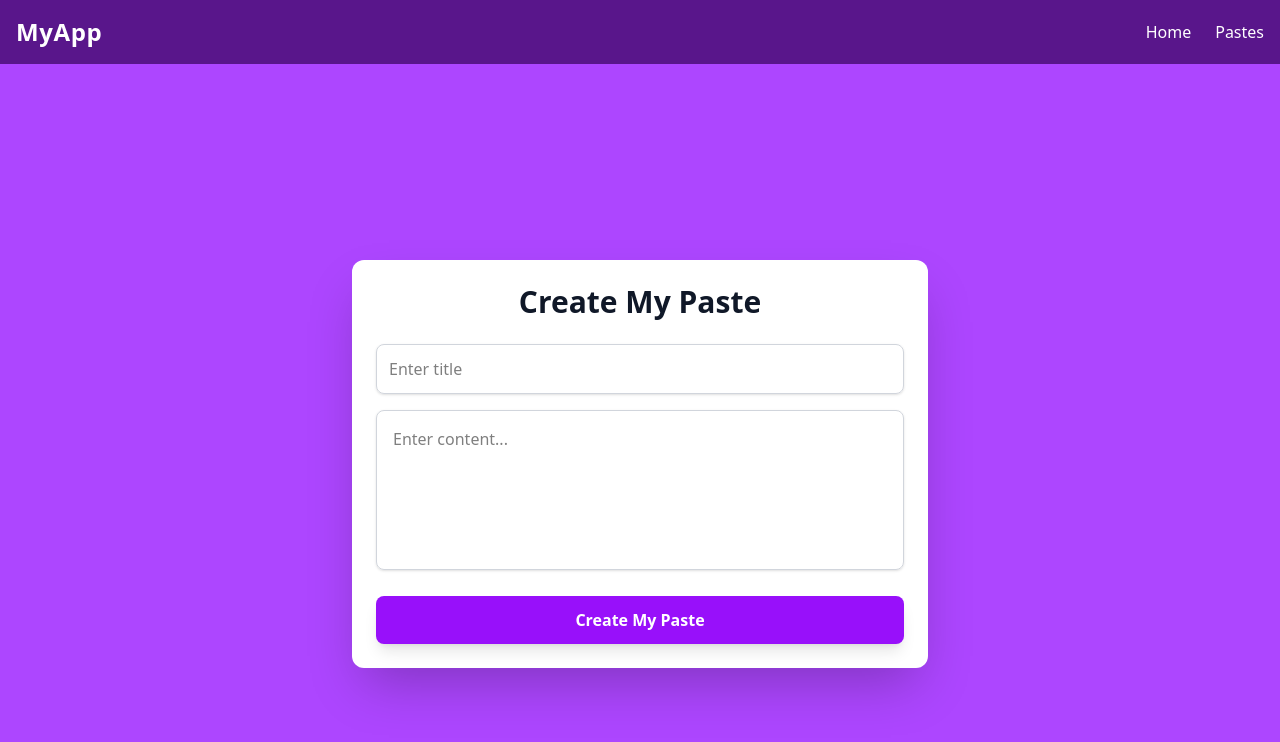
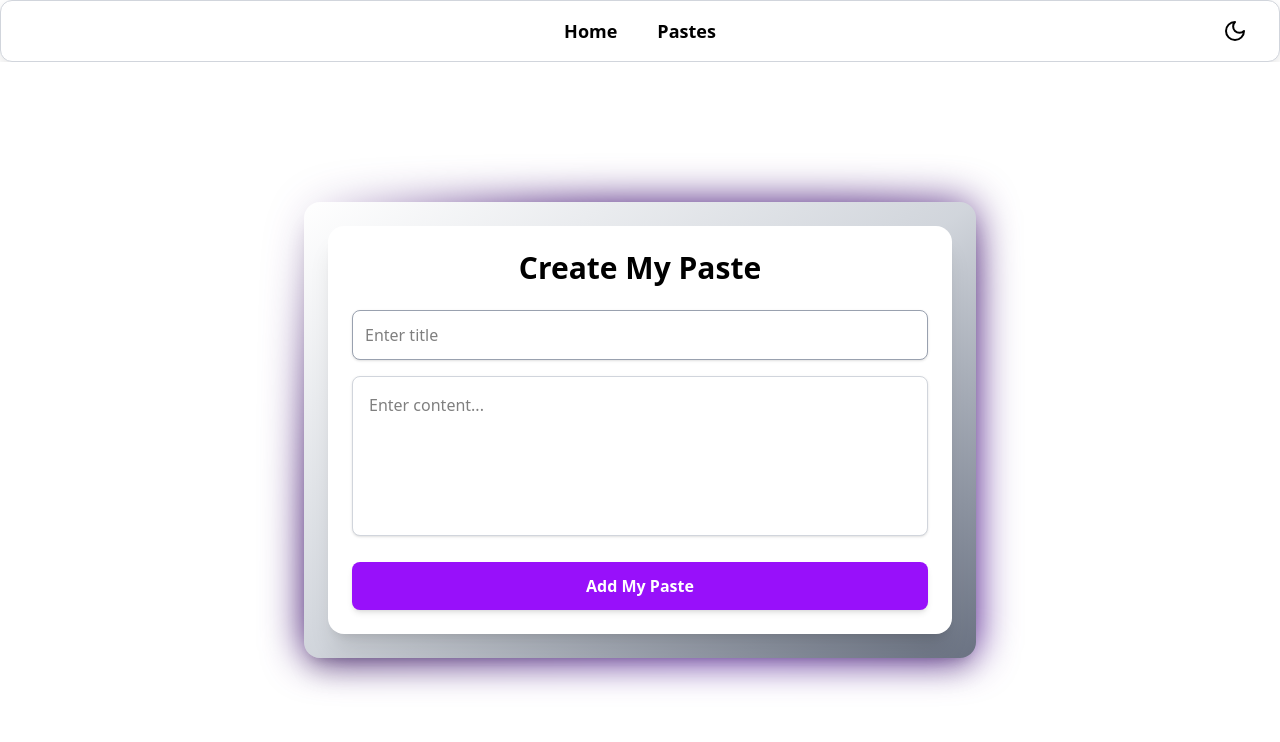
Before and after one commit to rohitdevelop/Copy_Paste_App, a React (Vite) app: page / in a window 1280 px wide. Shown: the top 742 px of the page. Built offline with nearby package versions, Linux system fonts and the light colour scheme.

Commit message:
ui optamisation

```diff
--- a/package.json
+++ b/package.json
@@ -12,12 +12,16 @@
   "dependencies": {
     "@reduxjs/toolkit": "^2.6.1",
     "@tailwindcss/vite": "^4.0.15",
+    "clsx": "^2.1.1",
+    "framer-motion": "^12.16.0",
     "lucide-react": "^0.483.0",
+    "motion": "^12.16.0",
     "react": "^19.0.0",
     "react-dom": "^19.0.0",
     "react-hot-toast": "^2.5.2",
     "react-redux": "^9.2.0",
     "react-router-dom": "^7.4.0",
+    "tailwind-merge": "^3.3.0",
     "tailwindcss": "^4.0.15"
   },
   "devDependencies": {
--- a/src/App.jsx
+++ b/src/App.jsx
@@ -1,21 +1,45 @@
-import React from 'react';
-import './App.css'
-import {Routes, Route } from 'react-router-dom';
-import Navbar from './Component/Navbar';
-import Home from './Component/Home';
-import Paste from './Component/Paste';
-import ViewPaste from './Component/ViewPaste';
+import React, { createContext, useState, useEffect } from "react";
+import "./App.css";
+import { Routes, Route } from "react-router-dom";
+import Navbar from "./Component/Navbar";
+import Home from "./Component/Home";
+import Paste from "./Component/Paste";
+import ViewPaste from "./Component/ViewPaste";
+
+export const Themecontext = createContext();
 
 const App = () => {
+  const [theme, setTheme] = useState("light");
+
+  // ✅ Optional: Persist theme in localStorage
+  useEffect(() => {
+    const savedTheme = localStorage.getItem("theme");
+    if (savedTheme) {
+      setTheme(savedTheme);
+      document.documentElement.classList.toggle("dark", savedTheme === "dark");
+    }
+  }, []);
+
+  useEffect(() => {
+    localStorage.setItem("theme", theme);
+    document.documentElement.classList.toggle("dark", theme === "dark");
+  }, [theme]);
+
   return (
-    <>
+    <Themecontext.Provider value={{ theme, setTheme }}>
+      <div
+        className={`min-h-screen transition-all duration-500 ${
+          theme === "light" ? "bg-white text-black" : "bg-black text-white"
+        }`}
+      >
         <Navbar />
         <Routes>
           <Route path="/" element={<Home />} />
           <Route path="/pastes" element={<Paste />} />
           <Route path="/pastes/:id" element={<ViewPaste />} />
         </Routes>
-    </>
+      </div>
+    </Themecontext.Provider>
   );
 };
 
--- a/src/Component/Home.jsx
+++ b/src/Component/Home.jsx
@@ -1,7 +1,9 @@
-import React, { useEffect, useState, useMemo } from "react";
+import React, { useEffect, useState, useMemo, useContext } from "react";
 import { useDispatch, useSelector } from "react-redux";
 import { useSearchParams } from "react-router-dom";
 import { addToPastes, updateToPaste } from "../Redux/PasteSlice";
+import HoverBorderGradient from "../Component/HoverBorderGradient";
+import { Themecontext } from "../App"; // ✅ Theme context
 
 const Home = () => {
   const [title, setTitle] = useState("");
@@ -12,6 +14,8 @@ const Home = () => {
   const dispatch = useDispatch();
   const allPastes = useSelector((state) => state.Paste?.pastes ?? []);
   const pastesMemoized = useMemo(() => allPastes, [allPastes]);
+
+  const { theme } = useContext(Themecontext); // ✅ Access theme
 
   useEffect(() => {
     if (pasteId) {
@@ -47,15 +51,33 @@ const Home = () => {
   }
 
   return (
-    <div className="flex flex-col items-center justify-center min-h-screen bg-purple-500 p-12">
-      <div className="bg-white bg-opacity-80 backdrop-blur-lg p-6 rounded-xl shadow-2xl w-full max-w-lg sm:max-w-md md:max-w-lg lg:max-w-xl">
-        <h1 className="text-3xl font-semibold text-center mb-6 text-gray-900">
+    <div
+      className={`flex flex-col items-center justify-center min-h-[92vh] px-4 py-8 transition-colors duration-500 ${
+        theme === "light" ? "bg-white text-black" : "bg-[#121212] text-white"
+      }`}
+    >
+      <HoverBorderGradient
+        as="div"
+        containerClassName="w-full max-w-2xl rounded-2xl"
+      >
+        <div
+          className={`w-full rounded-2xl p-6 shadow-xl transition-all duration-300 ${
+            theme === "light"
+              ? "bg-white text-black"
+              : "bg-[#1e1e1e] text-white"
+          }`}
+        >
+          <h1 className="text-3xl font-bold text-center mb-6">
             {pasteId ? "Update Paste" : "Create My Paste"}
           </h1>
 
           {/* Title Input */}
           <input
-          className="w-full p-3 border border-gray-300 rounded-lg focus:outline-none focus:ring-2 focus:ring-blue-500 shadow-sm transition duration-200"
+            className={`w-full p-3 rounded-lg mb-4 transition-all duration-200 shadow-sm border outline-none ${
+              theme === "light"
+                ? "border-gray-400 bg-white text-black focus:ring-blue-500"
+                : "border-gray-700 bg-[#2a2a2a] text-white focus:ring-purple-500"
+            }`}
             type="text"
             value={title}
             placeholder="Enter title"
@@ -64,7 +86,11 @@ const Home = () => {
 
           {/* Content Textarea */}
           <textarea
-          className="w-full h-40 mt-4 p-4 border border-gray-300 rounded-lg focus:outline-none focus:ring-2 focus:ring-blue-500 shadow-sm transition duration-200 resize-none"
+            className={`w-full h-40 p-4 rounded-lg resize-none shadow-sm border outline-none transition-all duration-200 ${
+              theme === "light"
+                ? "border-gray-300 bg-white text-black focus:ring-blue-500"
+                : "border-gray-700 bg-[#2a2a2a] text-white focus:ring-purple-500"
+            }`}
             value={value}
             placeholder="Enter content..."
             onChange={(e) => setValue(e.target.value)}
@@ -72,12 +98,13 @@ const Home = () => {
 
           {/* Button */}
           <button
-          className="w-full mt-5 bg-purple-600 cursor-pointer text-white py-3 rounded-lg font-semibold hover:bg-purple-700 active:scale-95 transition-all duration-300 shadow-lg"
+            className="w-full mt-5 bg-purple-600 text-white py-3 rounded-lg font-semibold hover:bg-purple-700 active:scale-95 transition-all duration-300 shadow-md"
             onClick={createOrUpdatePaste}
           >
-          {pasteId ? "Update Paste" : "Create My Paste"}
+            {pasteId ? "Update Paste" : "Add My Paste"}
           </button>
         </div>
+      </HoverBorderGradient>
     </div>
   );
 };
--- /dev/null
+++ b/src/Component/HoverBorderGradient.jsx
@@ -0,0 +1,96 @@
+"use client";
+import React, { useState, useEffect, useContext } from "react";
+import { motion } from "framer-motion";
+import { Themecontext } from "../App";
+
+export default function HoverBorderGradient({
+  children,
+  containerClassName = "",
+  className = "",
+  as: Tag = "div",
+  duration = 2,
+  clockwise = true,
+  ...props
+}) {
+  const { theme } = useContext(Themecontext);
+  const [direction, setDirection] = useState("TOP");
+  const [hovered, setHovered] = useState(false);
+
+  const rotateDirection = (current) => {
+    const dirs = ["TOP", "RIGHT", "BOTTOM", "LEFT"];
+    const index = dirs.indexOf(current);
+    return dirs[(index + (clockwise ? 1 : -1 + dirs.length)) % dirs.length];
+  };
+
+  // Sexy dark purple & black gradients
+const lightGradients = {
+  TOP: "radial-gradient(circle at 50% 0%, #6b21a8, #581c87 70%, transparent 100%)",
+  RIGHT: "radial-gradient(circle at 100% 50%, #7e22ce, #4c1d95 70%, transparent 100%)",
+  BOTTOM: "radial-gradient(circle at 50% 100%, #5b21b6, #3b0764 70%, transparent 100%)",
+  LEFT: "radial-gradient(circle at 0% 50%, #7c3aed, #4c1d95 70%, transparent 100%)",
+};
+
+
+  const darkGradients = {
+    TOP: "radial-gradient(circle at 50% 0%, #fff, transparent)",
+    RIGHT: "radial-gradient(circle at 100% 50%, #fff, transparent)",
+    BOTTOM: "radial-gradient(circle at 50% 100%, #fff, transparent)",
+    LEFT: "radial-gradient(circle at 0% 50%, #fff, transparent)",
+  };
+
+  const gradientMap = theme === "light" ? lightGradients : darkGradients;
+
+  useEffect(() => {
+    const interval = setInterval(() => {
+      setDirection((prev) => rotateDirection(prev));
+    }, duration * 1000);
+    return () => clearInterval(interval);
+  }, [theme, duration, clockwise]);
+
+  return (
+    <Tag
+      onMouseEnter={() => setHovered(true)}
+      onMouseLeave={() => setHovered(false)}
+      className={`relative rounded-2xl transition-all duration-500 ${containerClassName}`}
+      {...props}
+    >
+      {/* Glowing animated background */}
+      <motion.div
+        className="absolute inset-0 rounded-2xl z-0"
+style={{
+  filter: theme === "light" ? "blur(20px)" : "blur(20px)",
+}}
+        animate={{
+          background: hovered
+            ? [
+                gradientMap[direction],
+                gradientMap[rotateDirection(direction)],
+              ]
+            : gradientMap[direction],
+        }}
+        transition={{ duration, ease: "linear" }}
+      />
+
+      {/* Main content */}
+      <div
+        className={`
+          relative z-10 rounded-2xl p-6
+          transition-colors duration-500 ease-in-out
+          shadow-xl
+          ${theme === "light"
+            ? `bg-gradient-to-br from-white via-gray-300 to-gray-500
+               text-white
+               hover:brightness-105
+              `
+            : `bg-gradient-to-br from-purple-900 via-purple-800 to-gray-900
+               text-purple-100
+               hover:brightness-110`
+          }
+          ${className}
+        `}
+      >
+        {children}
+      </div>
+    </Tag>
+  );
+}
--- a/src/Component/Navbar.jsx
+++ b/src/Component/Navbar.jsx
@@ -1,49 +1,65 @@
-import React, { useState } from "react";
+import React, { useContext } from "react";
 import { Link } from "react-router-dom";
-import { Menu, X } from "lucide-react";
+import { Moon, Sun } from "lucide-react";
+import { Themecontext } from "../App";
 
 const Navbar = () => {
-  const [isOpen, setIsOpen] = useState(false);
+  const { theme, setTheme } = useContext(Themecontext);
+
+  const toggleTheme = () => {
+    const root = document.documentElement;
+    if (theme === "light") {
+      root.classList.add("dark");
+      setTheme("dark");
+    } else {
+      root.classList.remove("dark");
+      setTheme("light");
+    }
+  };
 
   return (
-    <nav className="bg-purple-900 p-4 shadow-md">
-      <div className="container mx-auto flex justify-between items-center">
-        {/* Logo */}
-        <Link to="/" className="text-white text-2xl font-bold tracking-wide">
-          MyApp
-        </Link>
+    <nav
+     className={`p-4 transition-all duration-500 rounded-xl
+  ${
+    theme === "light"
+      ? "bg-white text-black border border-gray-300 shadow-[0_4px_12px_rgba(0,0,0,0.1)]"
+      : "bg-[#1a1a1a] text-white border border-gray-700 shadow-[0_4px_12px_rgba(255,255,255,0.05)]"
+  }`}
 
-        {/* Desktop Links */}
-        <div className="hidden md:flex space-x-6">
-          <Link to="/" className="text-white hover:text-gray-300 transition duration-300">
+    >
+      <div className="max-w-screen-xl mx-auto flex justify-center items-center relative">
+        {/* Centered Links */}
+        <div className="flex space-x-10 text-center">
+          <Link
+            to="/"
+            className={`text-lg font-semibold transition duration-300 ${
+              theme === "light"
+                ? "text-black hover:text-purple-600"
+                : "text-white hover:text-purple-600"
+            }`}
+          >
             Home
           </Link>
-          <Link to="/pastes" className="text-white hover:text-gray-300 transition duration-300">
+          <Link
+            to="/pastes"
+            className={`text-lg font-semibold transition duration-300 ${
+              theme === "light"
+                ? "text-black hover:text-purple-600"
+                : "text-white hover:text-purple-600"
+            }`}
+          >
             Pastes
           </Link>
         </div>
 
-        {/* Mobile Menu Button */}
+        {/* Toggle Button */}
         <button
-          className="md:hidden text-white focus:outline-none"
-          onClick={() => setIsOpen(!isOpen)}
+          onClick={toggleTheme}
+          className="absolute right-4 top-1/2 -translate-y-1/2 hover:text-yellow-400 transition duration-300"
+          aria-label="Toggle Theme"
         >
-          {isOpen ? <X size={28} /> : <Menu size={28} />}
+          {theme === "dark" ? <Sun size={24} /> : <Moon size={24} />}
         </button>
-      </div>
-
-      {/* Mobile Menu */}
-      <div
-        className={`md:hidden z-20 flex flex-col text-center bg-purple-800 p-4 space-y-4 absolute w-full left-0 transition-transform duration-300 ease-in-out ${
-          isOpen ? "top-16" : "-top-96"
-        }`}
-      >
-        <Link to="/" className="text-white hover:text-gray-300" onClick={() => setIsOpen(false)}>
-          Home
-        </Link>
-        <Link to="/pastes" className="text-white hover:text-gray-300" onClick={() => setIsOpen(false)}>
-          Pastes
-        </Link>
       </div>
     </nav>
   );
--- a/src/Component/Paste.jsx
+++ b/src/Component/Paste.jsx
@@ -1,13 +1,15 @@
-import React, { useState, useMemo } from "react";
+import React, { useState, useMemo, useContext } from "react";
 import { useDispatch, useSelector } from "react-redux";
 import { removePaste } from "../Redux/PasteSlice";
 import toast from "react-hot-toast";
 import { Link } from "react-router-dom";
+import { Themecontext } from "../App"; // 🟡 Import context
 
 const Paste = () => {
   const dispatch = useDispatch();
   const [searchItem, setSearchItem] = useState("");
   const pastes = useSelector((state) => state.Paste?.pastes ?? []);
+  const { theme } = useContext(Themecontext); // 🟡 Get current theme
 
   const filteredData = useMemo(() => {
     return pastes.filter((paste) =>
@@ -26,11 +28,15 @@ const Paste = () => {
   };
 
   return (
-    <div className="p-12 md:p-12 bg-purple-500 min-h-screen flex flex-col items-center">
+    <div
+      className={`p-12 md:p-12 min-h-screen flex flex-col items-center transition-all duration-300 ${
+        theme === "dark" ? "bg-black text-white" : "bg-purple-100 text-black"
+      }`}
+    >
       {/* Search Bar */}
       <div className="w-full max-w-md">
         <input
-          className="w-full p-3 border border-white bg-white text-black rounded-md focus:ring-2 focus:ring-white shadow-sm"
+          className="w-full p-3 border border-gray-400 rounded-md focus:ring-2 focus:ring-purple-500 shadow-sm bg-white text-black"
           type="search"
           placeholder="Search pastes..."
           value={searchItem}
@@ -44,14 +50,16 @@ const Paste = () => {
           filteredData.map((paste) => (
             <div
               key={paste._id}
-              className="bg-white shadow-md rounded-lg p-3 flex flex-col gap-2"
+              className={`shadow-md rounded-lg p-3 flex flex-col gap-2 transition ${
+                theme === "dark"
+                  ? "bg-gray-900 text-white"
+                  : "bg-white text-black"
+              }`}
             >
               <div>
-                <h2 className="text-lg font-semibold text-gray-800 truncate">
-                  {paste.title}
-                </h2>
-                <p className="text-gray-600 text-sm truncate">{paste.content}</p>
-                <span className="text-gray-400 text-xs">
+                <h2 className="text-lg font-semibold truncate">{paste.title}</h2>
+                <p className="text-sm truncate">{paste.content}</p>
+                <span className="text-xs text-gray-400">
                   {new Date(paste.createdAt).toLocaleString()}
                 </span>
               </div>
@@ -61,46 +69,44 @@ const Paste = () => {
                 <Link to={`/?pasteId=${paste?._id}`}>
                   <button className="text-white font-bold border-2 border-black text-sm px-2 py-1 bg-blue-500 rounded-md hover:bg-blue-400 transition w-full">
                     <span className="block md:hidden">Edit</span>
-
                     <span className="hidden md:block">Edit the text</span>
-
                   </button>
                 </Link>
                 <Link to={`/pastes/${paste?._id}`}>
-                  <button className="text-white border-2 font-bold  border-black text-sm px-2 py-1 bg-green-500 rounded-md hover:bg-green-400 transition w-full">
-                  <span className="block md:hidden">view</span>
-                  <span className="md:block hidden">view the text</span>
+                  <button className="text-white font-bold border-2 border-black text-sm px-2 py-1 bg-green-500 rounded-md hover:bg-green-400 transition w-full">
+                    <span className="block md:hidden">View</span>
+                    <span className="hidden md:block">View the text</span>
                   </button>
                 </Link>
                 <button
-                  className="text-white border-2 font-bold  border-black text-sm px-2 py-1 bg-gray-500 rounded-md hover:bg-gray-400 transition w-full"
+                  className="text-white font-bold border-2 border-black text-sm px-2 py-1 bg-gray-500 rounded-md hover:bg-gray-400 transition w-full"
                   onClick={() => {
                     navigator.clipboard.writeText(paste?.content);
                     toast.success("Copied to clipboard!");
                   }}
                 >
-               <span className="block md:hidden">Copy</span>
-               <span className="md:block hidden">Copy the text</span>
+                  <span className="block md:hidden">Copy</span>
+                  <span className="hidden md:block">Copy the text</span>
                 </button>
                 <button
-                  className="text-white border-2 font-bold  border-black text-sm px-2 py-1 bg-red-500  rounded-md hover:bg-red-400 transition w-full"
+                  className="text-white font-bold border-2 border-black text-sm px-2 py-1 bg-red-500 rounded-md hover:bg-red-400 transition w-full"
                   onClick={() => handleDelete(paste?._id)}
                 >
-                 <span className="block md:hidden">Delete</span>
-                 <span className="md:block hidden">Delete the text</span>
+                  <span className="block md:hidden">Delete</span>
+                  <span className="hidden md:block">Delete the text</span>
                 </button>
                 <button
-                  className="text-white border-2 font-bold  border-black text-sm px-2 py-1 bg-purple-500 rounded-md hover:bg-purple-400 transition w-full col-span-2 md:col-span-1"
+                  className="text-white font-bold border-2 border-black text-sm px-2 py-1 bg-purple-500 rounded-md hover:bg-purple-400 transition w-full col-span-2 md:col-span-1"
                   onClick={() => generateShareLink(paste?._id)}
                 >
-                   <span className="block md:hidden">Share</span>
-                   <span className="md:block hidden">Share the text</span>
+                  <span className="block md:hidden">Share</span>
+                  <span className="hidden md:block">Share the text</span>
                 </button>
               </div>
             </div>
           ))
         ) : (
-          <p className="text-gray-200 text-center py-4">No matching pastes found.</p>
+          <p className="text-gray-300 text-center py-4">No matching pastes found.</p>
         )}
       </div>
     </div>
--- a/src/Component/ViewPaste.jsx
+++ b/src/Component/ViewPaste.jsx
@@ -1,25 +1,46 @@
-import React, { useMemo } from "react";
+import React, { useMemo, useContext } from "react";
 import { useParams } from "react-router-dom";
 import { useSelector } from "react-redux";
+import { Themecontext } from "../App";
 
 const ViewPaste = () => {
   const { id } = useParams();
   const allPastes = useSelector((state) => state.Paste?.pastes ?? []);
+  const { theme } = useContext(Themecontext);
 
-  // Find the paste efficiently
   const paste = useMemo(() => allPastes.find((p) => p._id === id), [allPastes, id]);
 
   if (!paste) {
-    return <p className="text-center text-gray-500">Loading paste...</p>;
+    return (
+      <p className="text-center text-gray-500 mt-10 text-lg">
+        Loading paste...
+      </p>
+    );
   }
 
   return (
-    <div className="flex flex-col items-center justify-center h-[90vh] bg-purple-500 p-12">
-      <div className="bg-white p-6 rounded-xl shadow-lg w-full max-w-md">
+    <div
+      className={`flex flex-col items-center justify-center min-h-[90vh] p-6 transition-colors duration-500 ${
+        theme === "light"
+          ? "bg-gradient-to-br from-gray-200 via-gray-100 to-white text-black"
+          : "bg-[#0e0e0e] text-white"
+      }`}
+    >
+      <div
+        className={`p-6 rounded-xl w-full max-w-xl shadow-lg transition duration-300 ${
+          theme === "light"
+            ? "bg-white shadow-gray-300"
+            : "bg-[#1c1c1c] shadow-black/50"
+        }`}
+      >
         <h2 className="text-2xl font-bold text-center mb-4">{paste.title}</h2>
 
         <textarea
-          className="w-full h-40 p-4 border border-gray-300 rounded-lg shadow-sm resize-none bg-gray-200"
+          className={`w-full h-48 p-4 rounded-lg resize-none transition duration-300 outline-none ${
+            theme === "light"
+              ? "bg-gray-100 text-black border border-gray-300"
+              : "bg-[#2a2a2a] text-white border border-gray-600"
+          }`}
           value={paste.content}
           disabled
         />
--- /dev/null
+++ b/src/Component/lib/utils.ts
@@ -0,0 +1,6 @@
+import { clsx } from "clsx";
+import { twMerge } from "tailwind-merge";
+
+export function cn(...inputs) {
+  return twMerge(clsx(inputs));
+}
```
Also changed, not shown: 1 other file (tests, documents, lock files or other folders). Lines whose indentation alone changed are shown as unchanged.
